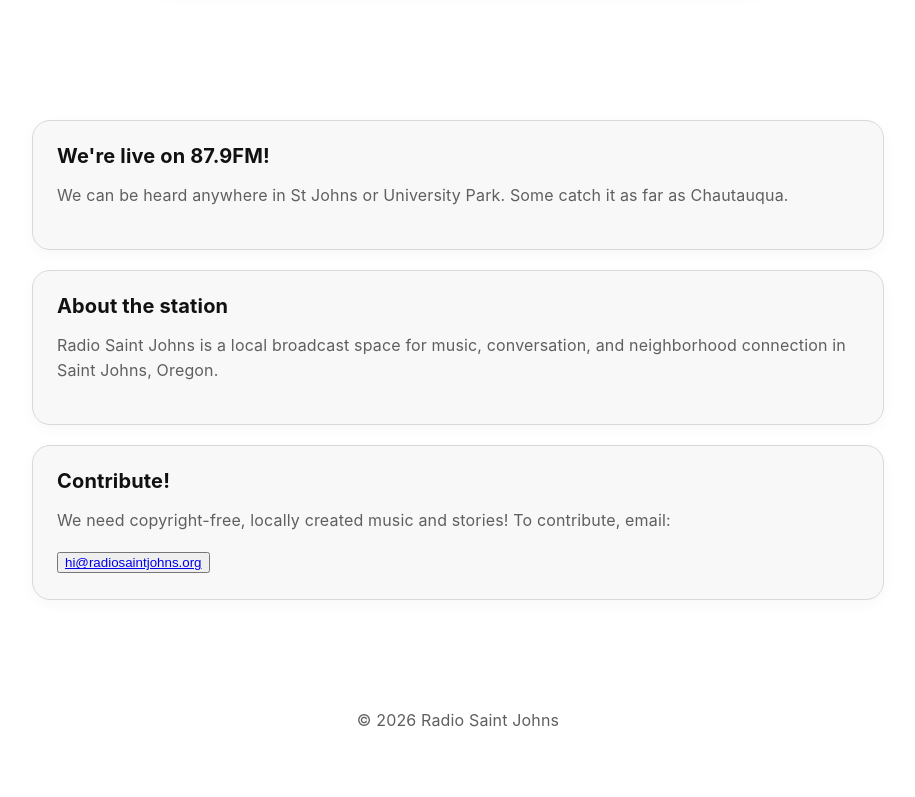
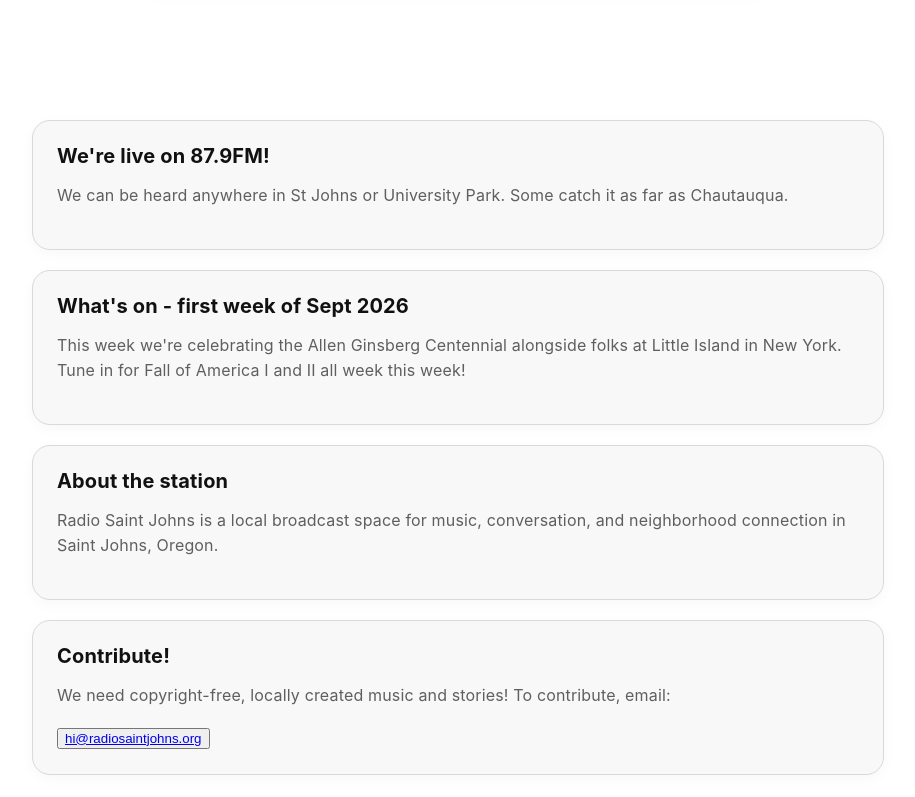
Before and after one commit to ghan/krsj, a plain HTML site: page index.html in a window 1280 px wide. Shown: the part 472-1269 px from the top of the page, without its empty margins (182-1097 px from the left). Drawn offline with Linux system fonts and the light colour scheme.

Commit message:
Update index.html

```diff
--- a/index.html
+++ b/index.html
@@ -34,6 +34,13 @@
       </section>
 
       <section class="card" id="about">
+        <h2>What's on - first week of Sept 2026</h2>
+        <p>
+          This week we're celebrating the Allen Ginsberg Centennial alongside folks at Little Island in New York. Tune in for Fall of America I and II all week this week!
+        </p>
+      </section>
+
+      <section class="card" id="about">
         <h2>About the station</h2>
         <p>
           Radio Saint Johns is a local broadcast space for music, conversation, and neighborhood connection in Saint Johns, Oregon.
```
